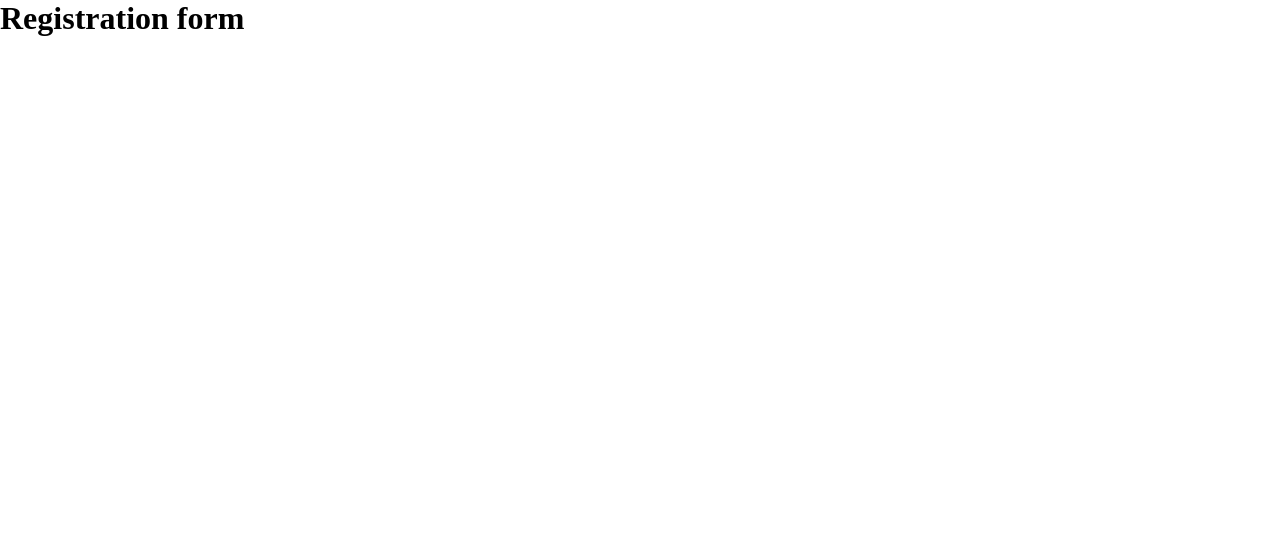
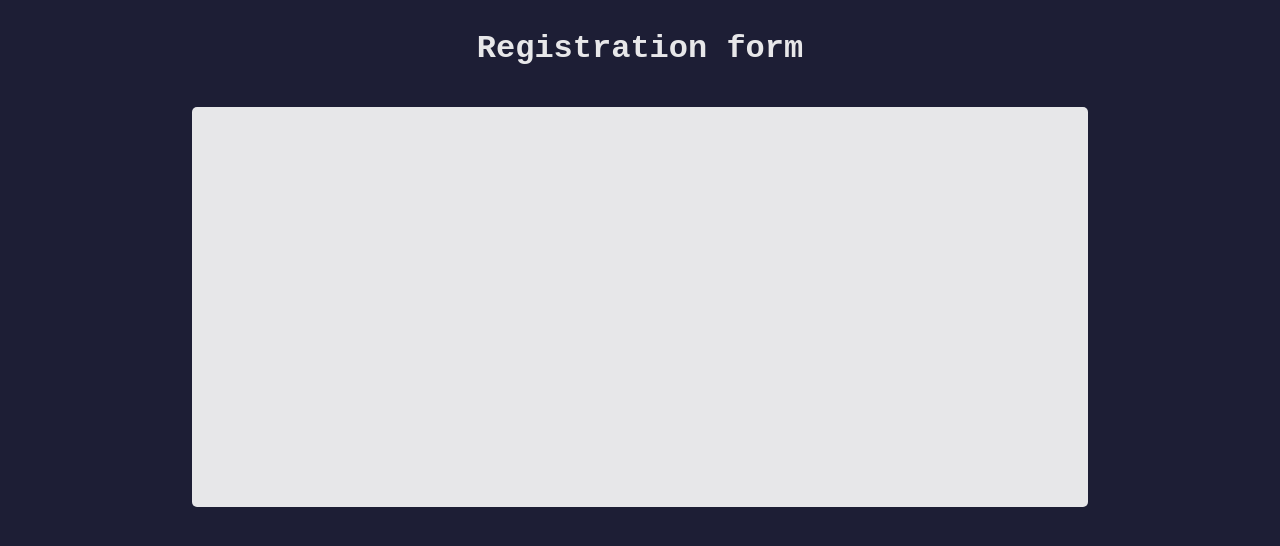
Before and after one commit to fazzy12/javascript-projects, a plain HTML site: page form-validation/index.html in a window 1280 px wide. Drawn offline with Linux system fonts and the light colour scheme.

Commit message:
form validation project

```diff
--- a/form-validation/index.html
+++ b/form-validation/index.html
@@ -11,7 +11,10 @@
     <main>
         <h1>Registration form</h1>
         <div class="registration-container">
+            <div class="row">
+                <form></form>
 
+            </div>
         </div>
     </main>
 </body>
--- a/form-validation/style.css
+++ b/form-validation/style.css
@@ -1,5 +1,30 @@
 :root{
+    /* Colors */
 
+    /* Primary */
+
+    /* Text */
+
+    --Very-dark-desaturated-blue: hsl(238, 29%, 16%);
+    --Soft-red: hsl(14, 88%, 65%);
+
+    /* Gradient */
+
+    /* Background gradient: */
+
+    --Soft-violet: hsl(273, 75%, 66%);
+    --Soft-blue: hsl(240, 73%, 65%);
+
+    /* Neutral */
+
+    /* Text */
+
+    --Very-dark-grayish-blue: hsl(237, 12%, 33%);
+    --Dark-grayish-blue: hsl(240, 6%, 50%);
+
+    /* Dividers */
+
+    --Light-grayish-blue: hsl(240, 5%, 91%);
 }
 
 *{
@@ -8,3 +33,61 @@
     box-sizing: border-box;
     overflow-x: hidden;
 }
+
+body{
+    font-size: 16px;
+    color: var(--Light-grayish-blue);
+    background-color: var(--Very-dark-desaturated-blue);
+    font-family: 'Roboto Mono', monospace, Arial, Helvetica, sans-serif;
+}
+
+.row{
+    margin: 0 auto;
+}
+
+h1{
+    text-align: center;
+    margin-top: 30px;
+    font-weight: 700;
+    flex-direction: ;
+}
+
+main{
+
+}
+
+.registration-container{
+    background-color: var(--Light-grayish-blue);
+    width: 70%;
+    height: 400px;
+    margin: auto;
+    margin-top: 40px;
+    border-radius: 5px;
+    -webkit-border-radius: 5px;
+    -moz-border-radius: 5px;
+    -ms-border-radius: 5px;
+    -o-border-radius: 5px;
+}
+
+
+
+
+
+
+
+
+
+
+/* mobile design */
+/* Extra small devices (phones, 600px and down) */
+@media only screen and (max-width: 600px) {
+    .registration-container{
+        width: 90%;
+    }
+}
+
+/* Small devices (portrait tablets and large phones, 600px and up) */
+@media only screen and (min-width: 600px) {...}
+
+/* Medium devices (landscape tablets, 768px and up) */
+@media only screen and (min-width: 768px) {...}
```
